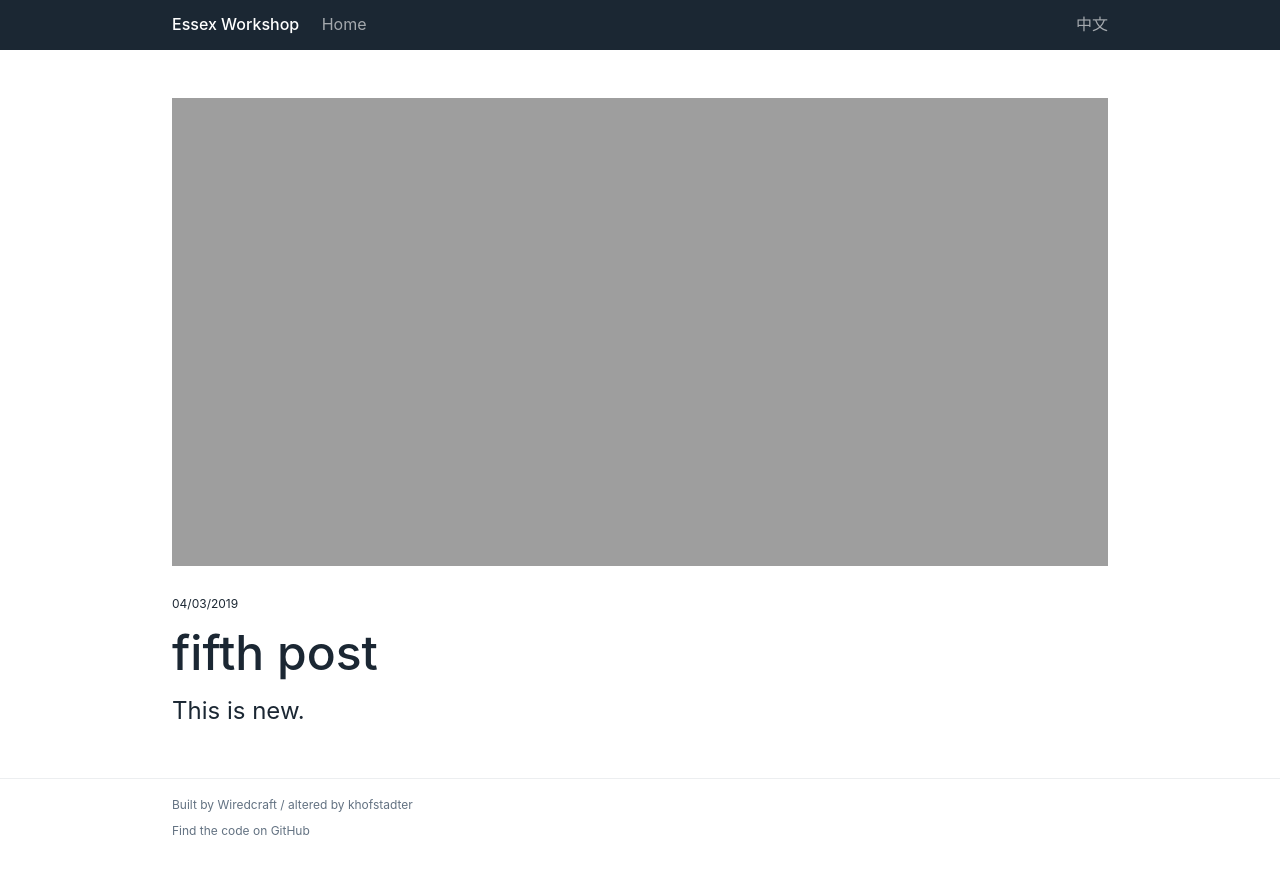
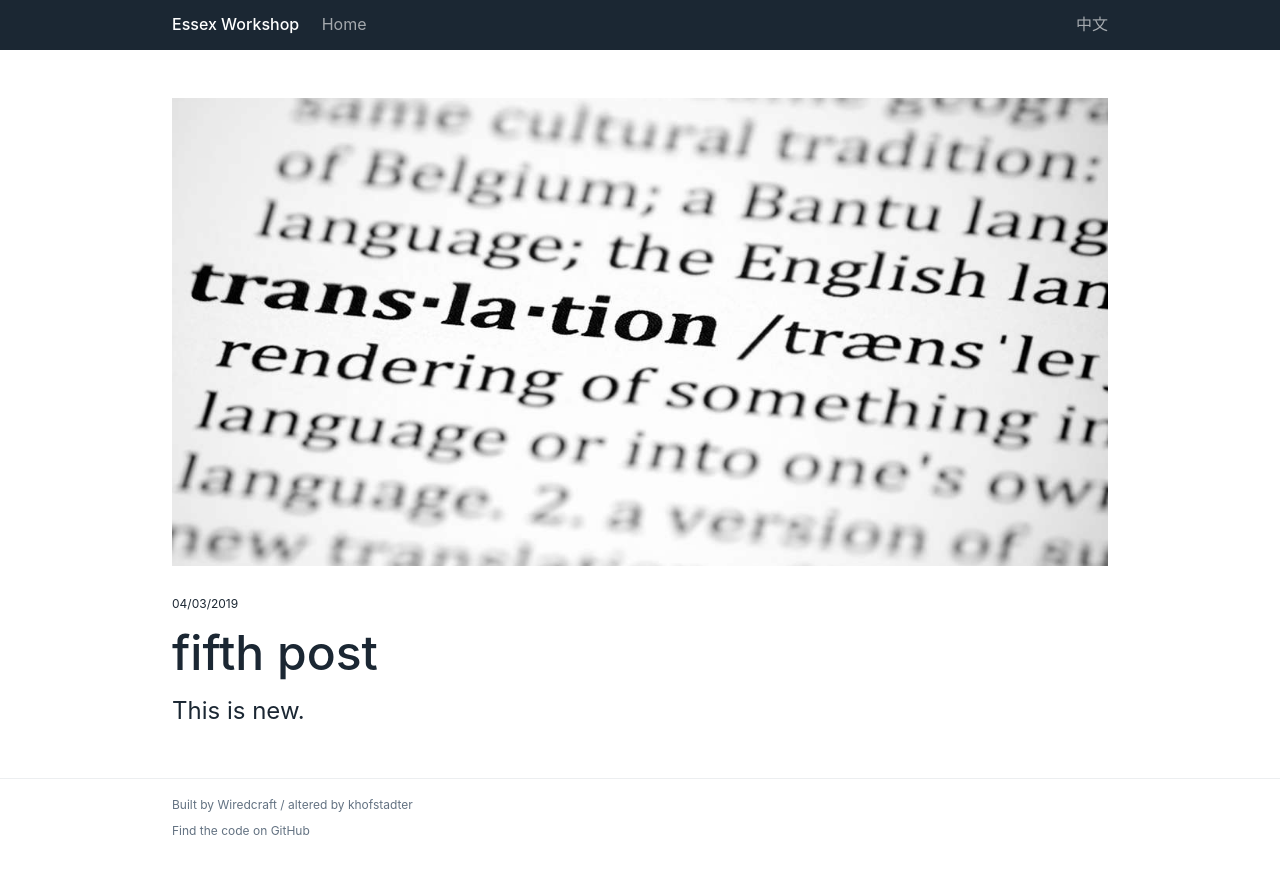
Before and after one commit to mirandazhangsx/website, a Jekyll site: the page built from _posts/2019-03-04-fifth-post.md, in a window 1280 px wide. Shown: the top 874 px of the page. Built offline with Jekyll 4.4.1, drawn with Linux system fonts in a browser that asks for light colours.

Commit message:
Update 2019-03-04-fifth-post.md

```diff
--- a/_posts/2019-03-04-fifth-post.md
+++ b/_posts/2019-03-04-fifth-post.md
@@ -2,5 +2,5 @@
 title: fifth post
 description: 'This is new.'
 lang: en
-image: ../files/imagestranslation.jpg
+image: /files/images/translation.jpg
 ---
```
